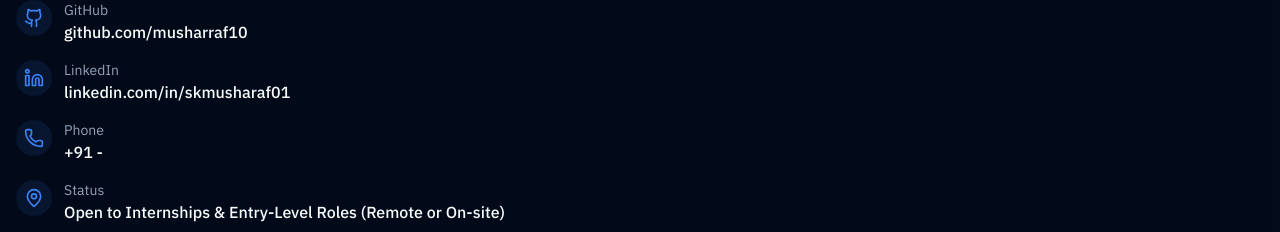
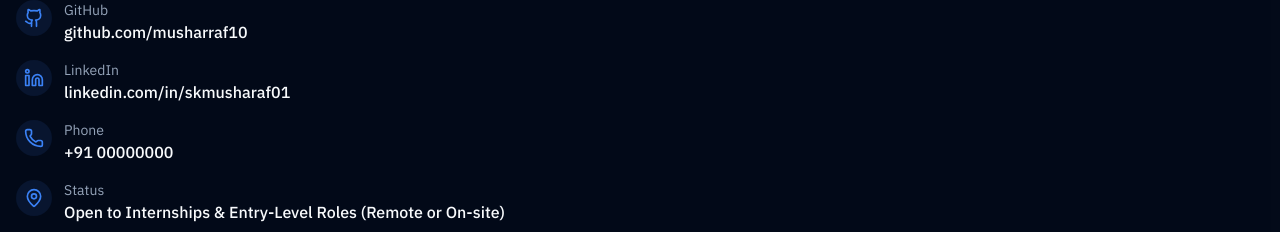
Before and after one commit to musharraf10/static_portfolio, a React (Vite) app: page / in a window 1280 px wide. Shown: the part 5308-5540 px from the top of the page. Built offline with nearby package versions, Linux system fonts and the light colour scheme.

Commit message:
Updated UI

```diff
--- a/src/components/Contact.jsx
+++ b/src/components/Contact.jsx
@@ -26,8 +26,8 @@ function Contact() {
     {
       icon: Phone,
       label: 'Phone',
-      value: '+91 -',
-      href: 'tel:+911234567890',
+      value: '+91 00000000',
+      href: 'tel:+919182399196',
     },
     {
       icon: MapPin,
```
